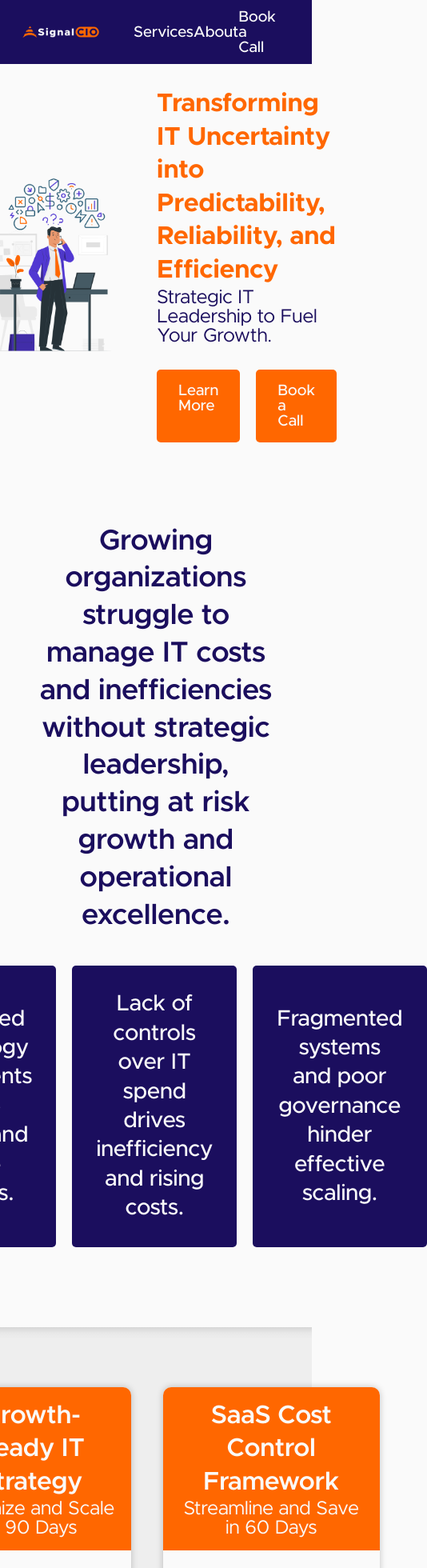
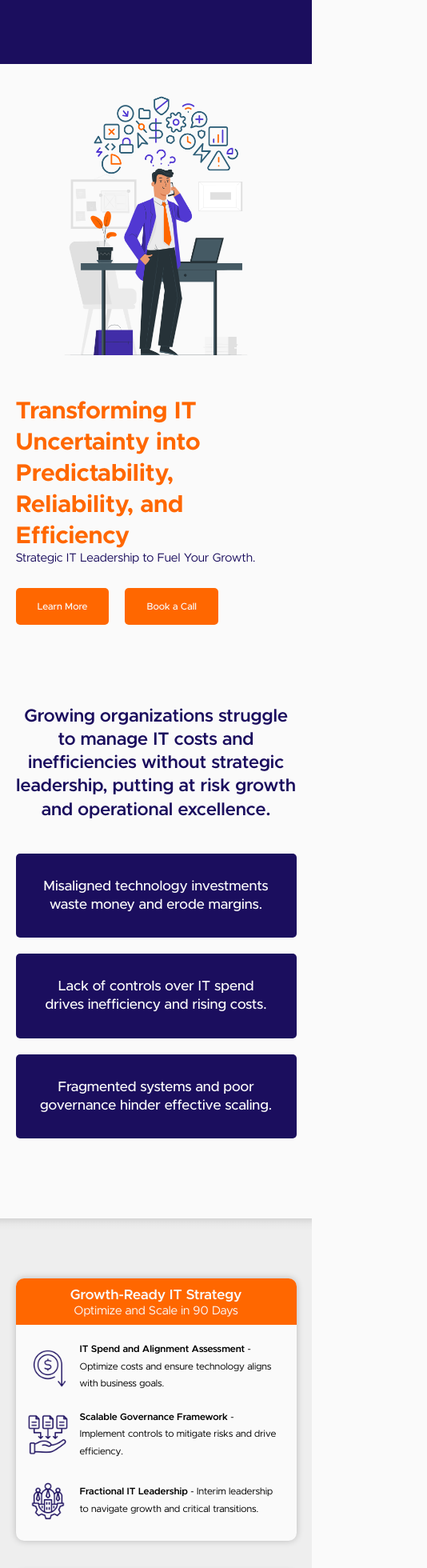
Before and after one commit to tmanatkin/signal-cio, a React (Vite) app: page / in a window 390 px wide. Shown: the top 1960 px of the page at 80% size, 534 px wide, since content can reach past the window. Built offline with nearby package versions, Linux system fonts and the light colour scheme.

Commit message:
Most of mobile fixed

```diff
--- a/src/styles/main.css
+++ b/src/styles/main.css
@@ -164,7 +164,7 @@
   background-color: var(--color-primary);
   color: var(--color-offwhite);
   border: 2px solid transparent;
-  transition: 0.3s;
+  transition: color 0.3s, background-color 0.3s, border 0.3s;
 }
 
 @media (hover: hover) {
@@ -202,7 +202,8 @@
   justify-content: space-between;
   align-items: center;
   list-style: none;
-  width: 500px;
+  /* width: 500px; */
+  gap: 9em;
   margin: 0 20px 0 0;
 }
 
@@ -329,8 +330,8 @@
 }
 
 section.column .column-item img {
-  width: 100px;
-  height: 100px;
+  width: 6em;
+  height: 6em;
   padding: 0 10px;
 }
 
@@ -421,11 +422,11 @@
 /* Footer */
 
 footer {
-  /* width: 100%; */
   height: 100px;
   padding: 0 100px 0 100px;
   background-color: var(--color-secondary-dark);
   display: flex;
+  flex-direction: row;
   justify-content: space-between;
   align-items: center;
 }
@@ -469,18 +470,74 @@
   }
 }
 
-/* Mobile */
+/* Responsive */
+
+@media (max-width: 1300px) {
+  body {
+    font-size: 14px;
+  }
+}
+
+@media (max-width: 1150px) {
+  section.column h2 {
+    font-size: 1.75em;
+  }
+}
 
 @media (max-width: 1000px) {
-  h1 {
-    font-size: 2em;
+  body {
+    font-size: 12px;
+  }
+
+  .section-content {
+    width: 90%;
+  }
+}
+
+
+
+@media (max-width: 760px) {
+  body {
+    font-size: 10px;
+  }
+
+  nav * {
+    display: none;
+  }
+
+  nav ul {
+    display: none;
+  }
+
+  section.hero .hero-img {
+    width: 80%;
   }
 
   section.hero .section-content {
     flex-direction: column;
   }
 
-  section.hero .hero-img {
-    width: 60%;
+  section.reverse div.section-content {
+    flex-direction: column-reverse;
+  }
+
+  section.bubble .bubble-container {
+    flex-direction: column;
+    justify-content: center;
+    gap: 20px;
+  }
+
+  section.column .section-content {
+    flex-direction: column;
+    gap: 40px;
+    align-items: center;
+  }
+
+  footer {
+    flex-direction: column-reverse;
+    justify-content: center;
+    align-items: center;
+    padding: 0 50px;
+    gap: 10px;
   }
 }
```
